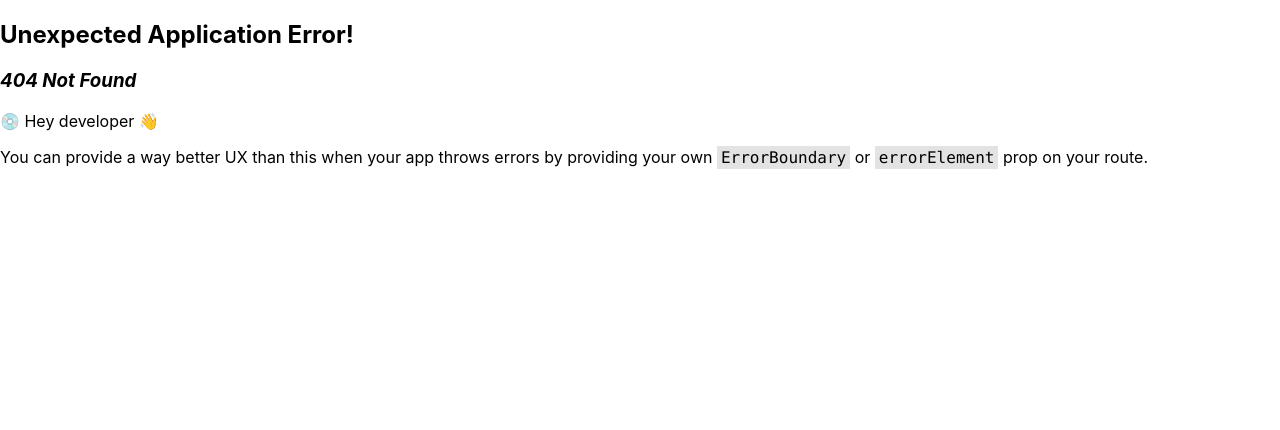
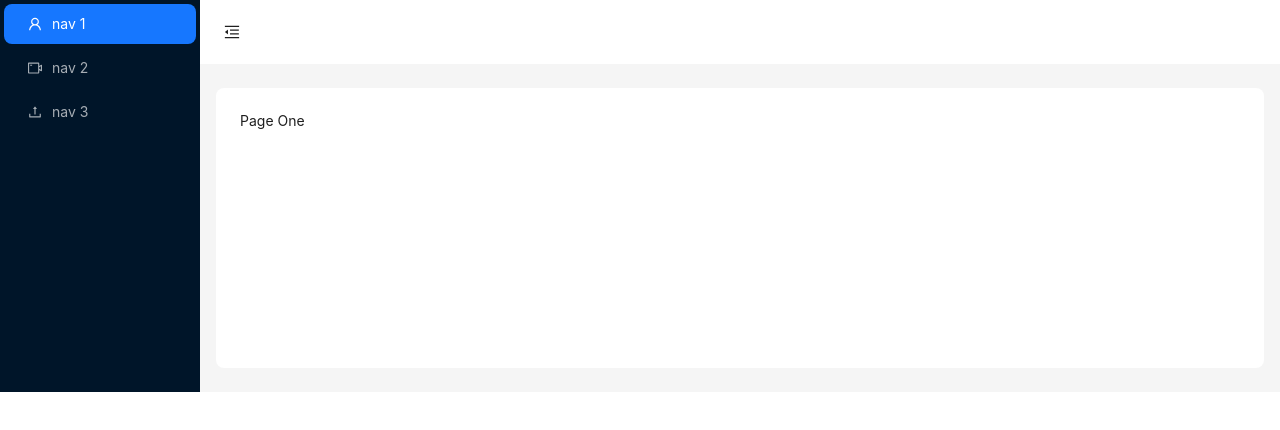
Before and after one commit to qianliout/manager-backend, a React (Create React App) app: page /other/pageOne in a window 1280 px wide. Before the commit this address had no page. Shown: the top 430 px of the page. Built offline with nearby package versions, Linux system fonts and the light colour scheme.

Commit message:
学习 react

```diff
--- a/package.json
+++ b/package.json
@@ -6,6 +6,7 @@
     "@testing-library/jest-dom": "^5.14.1",
     "@testing-library/react": "^13.0.0",
     "@testing-library/user-event": "^13.2.1",
+    "antd": "^5.20.1",
     "react": "^18.3.1",
     "react-dom": "^18.3.1",
     "react-router-dom": "^6.22.2",
--- /dev/null
+++ b/src/pages/mail/index.js
@@ -0,0 +1,10 @@
+import React from "react"
+
+const Mail = () => {
+    return (
+        <div>
+            Mail
+        </div>
+    )
+}
+export default Mail;
--- a/src/pages/main.js
+++ b/src/pages/main.js
@@ -1,12 +1,82 @@
-import React from "react"
-import {Outlet} from "react-router-dom"
+import React, {useState} from 'react';
+import {
+    MenuFoldOutlined,
+    MenuUnfoldOutlined,
+    UploadOutlined,
+    UserOutlined,
+    VideoCameraOutlined,
+} from '@ant-design/icons';
+import {Button, Layout, Menu, theme} from 'antd';
+import {Outlet} from "react-router-dom";
 
+const {Header, Sider, Content} = Layout;
 const Main = () => {
+    const [collapsed, setCollapsed] = useState(false);
+    const {
+        token: {colorBgContainer, borderRadiusLG},
+    } = theme.useToken();
     return (
-        <div>
-            Main
-            <Outlet/>
-        </div>
-    )
-}
+        <Layout>
+            <Sider trigger={null} collapsible collapsed={collapsed}>
+                <div className="demo-logo-vertical"/>
+                <Menu
+                    theme="dark"
+                    mode="inline"
+                    defaultSelectedKeys={['1']}
+                    items={
+                        [
+                            {
+                                key: '1',
+                                icon: <UserOutlined/>,
+                                label: 'nav 1',
+                            },
+                            {
+                                key: '2',
+                                icon: <VideoCameraOutlined/>,
+                                label: 'nav 2',
+                            },
+                            {
+                                key: '3',
+                                icon: <UploadOutlined/>,
+                                label: 'nav 3',
+                            },
+                        ]
+                    }
+                />
+            </Sider>
+            <Layout>
+                <Header
+                    style={{
+                        padding: 0,
+                        background: colorBgContainer,
+                    }}
+                >
+                    <Button
+                        type="text"
+                        icon={collapsed ? <MenuUnfoldOutlined/> : <MenuFoldOutlined/>}
+                        onClick={() => setCollapsed(!collapsed)}
+                        style={{
+                            fontSize: '16px',
+                            width: 64,
+                            height: 64,
+                        }}
+                    />
+                </Header>
+                <Content
+                    style={{
+                        margin: '24px 16px',
+                        padding: 24,
+                        minHeight: 280,
+                        background: colorBgContainer,
+                        borderRadius: borderRadiusLG,
+                    }}
+                >
+                    <div>
+                        <Outlet/>
+                    </div>
+                </Content>
+            </Layout>
+        </Layout>
+    );
+};
 export default Main;
--- /dev/null
+++ b/src/pages/other/pageOne/index.js
@@ -0,0 +1,10 @@
+import React from "react"
+
+const PageOne = () => {
+    return (
+        <div>
+            Page One
+        </div>
+    )
+}
+export default PageOne;
--- /dev/null
+++ b/src/pages/other/pageTwo/index.js
@@ -0,0 +1,10 @@
+import React from "react"
+
+const PageTwo = () => {
+    return (
+        <div>
+            Page Two
+        </div>
+    )
+}
+export default PageTwo;
--- /dev/null
+++ b/src/pages/user/index.js
@@ -0,0 +1,10 @@
+import React from "react"
+
+const User = () => {
+    return (
+        <div>
+            User
+        </div>
+    )
+}
+export default User;
--- a/src/router/index.js
+++ b/src/router/index.js
@@ -1,20 +1,50 @@
-import {createBrowserRouter} from 'react-router-dom'
+import {createBrowserRouter, Navigate} from 'react-router-dom'
 
 import Main from '../pages/main'
-import Home from '../pages/home/index'
+import Home from '../pages/home'
+import Mail from '../pages/mail'
+import User from '../pages/user'
+import PageOne from '../pages/other/pageOne'
+import PageTwo from '../pages/other/pageTwo'
 
 const router = [
     {
         path: '/',
         Component: Main,
         children: [
+            // redirect
+            {
+                path: "/",
+                element: <Navigate to="/home" replace/>
+            },
             {
                 path: "home",
                 Component: Home
+            },
+            {
+                path: "mail",
+                Component: Mail
+            },
+            {
+                path: "user",
+                Component: User
+            },
+
+            {
+                path: "other",
+                children: [
+                    {
+                        path: "pageOne",
+                        Component: PageOne
+                    },
+                    {
+                        path: "pageTwo",
+                        Component: PageTwo
+                    }
+                ],
             }
         ]
     }
 ]
 
-
 export default createBrowserRouter(router)
```
Also changed, not shown: 2 other files (tests, documents, lock files or other folders).
